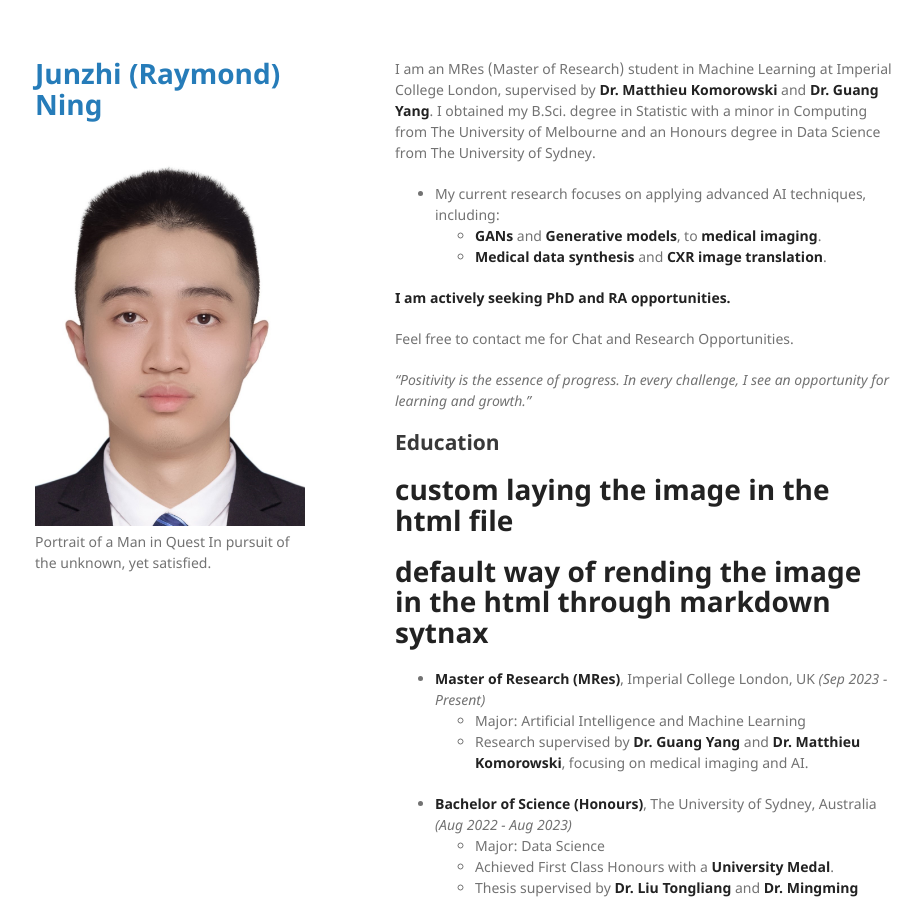
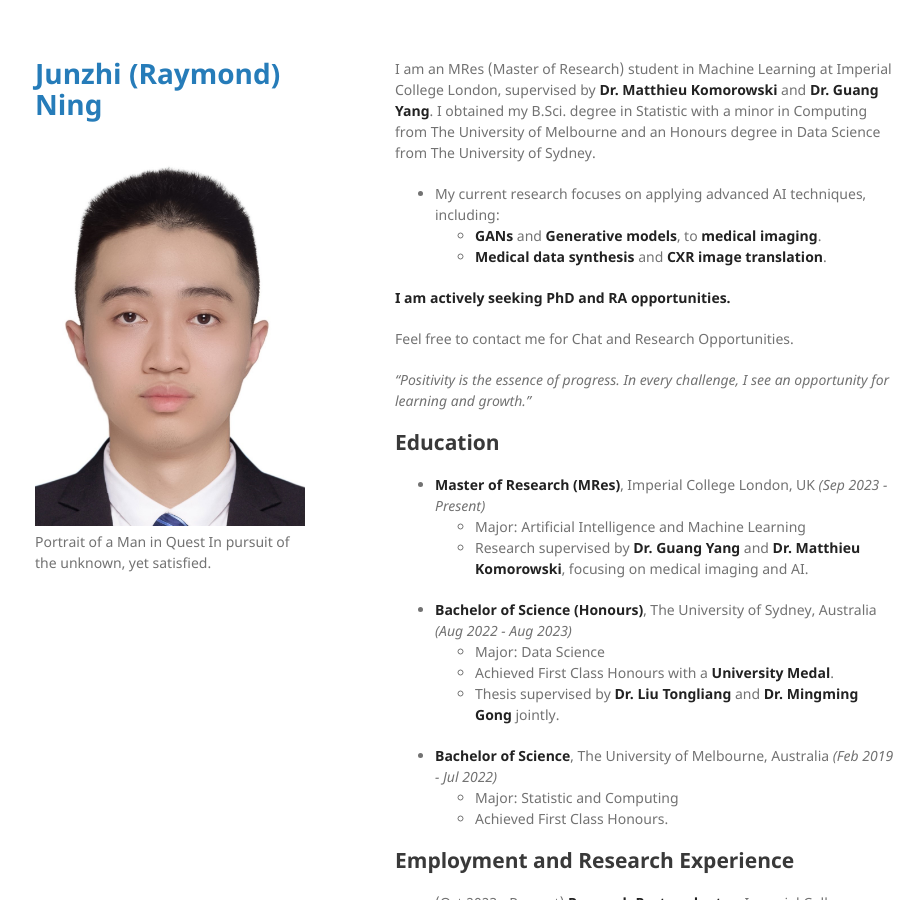
Before and after one commit to junzhin/junzhin-homepage, a Jekyll site: the page built from index.md, in a window 1280 px wide and 900 px high. Shown: the whole window, without its empty margins (175-1099 px from the left). Built offline with Jekyll 4.4.1, drawn with Linux system fonts in a browser that asks for light colours.

Commit message:
Update index.md

```diff
--- a/index.md
+++ b/index.md
@@ -20,10 +20,10 @@ _"Positivity is the essence of progress. In every challenge, I see an opportunit
 ## Education
 
 
-# custom laying the image in the html file
+<!-- # custom laying the image in the html file -->
 <!-- <img src="/junzhin-homepage/assets/img/header_icon.png" alt="Header Icon" style="float: left; margin-right: 20px;"> -->
 
-# default way of rending the image in the html through markdown sytnax
+<!-- # default way of rending the image in the html through markdown sytnax -->
 
 <!-- ![Header Icon](/assets/img/header_icon.png) -->
 
```
